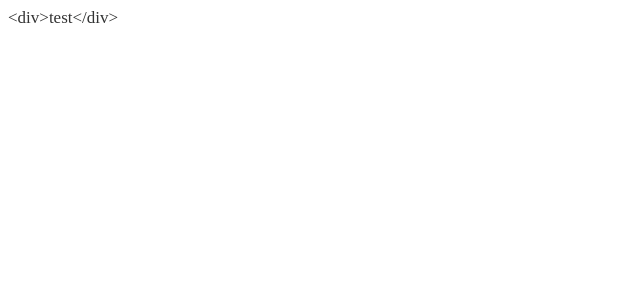
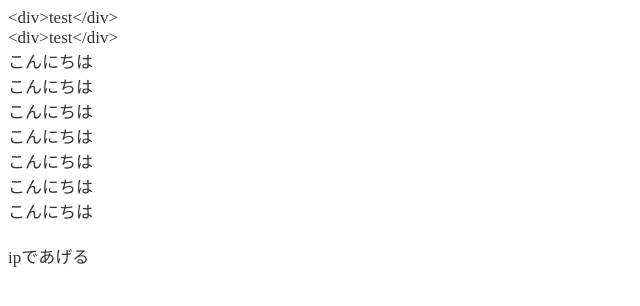
Before and after one commit to buchio1017/testrepository, a plain HTML site: page index.html in a window 1280 px wide. Shown: the whole page, without its empty margins (0-640 px from the left). Drawn offline with Linux system fonts and the light colour scheme.

Commit message:
TEST
TEST

```diff
--- a/index.html
+++ b/index.html
@@ -7,12 +7,28 @@
   <meta name="Generator" content="Cocoa HTML Writer">
   <meta name="CocoaVersion" content="1404.34">
   <style type="text/css">
-    p.p1 {margin: 0.0px 0.0px 0.0px 0.0px; line-height: 36.5px; font: 17.0px YuGothic; color: #333333; -webkit-text-stroke: #333333}
+    p.p1 {margin: 0.0px 0.0px 0.0px 0.0px; font: 17.0px YuGothic; color: #333333; -webkit-text-stroke: #333333}
+    p.p2 {margin: 0.0px 0.0px 0.0px 0.0px; line-height: 26.0px; font: 17.0px YuGothic; color: #323333; -webkit-text-stroke: #323333}
+    p.p3 {margin: 0.0px 0.0px 0.0px 0.0px; line-height: 26.0px; font: 17.0px YuGothic; color: #333333; -webkit-text-stroke: #333333}
+    p.p4 {margin: 0.0px 0.0px 0.0px 0.0px; line-height: 26.0px; font: 17.0px YuGothic; color: #333333; -webkit-text-stroke: #333333; background-color: #ffffff}
     span.s1 {font-kerning: none; background-color: #ffffff}
     span.s2 {font-kerning: none; color: #323333; -webkit-text-stroke: 0px #323333}
+    span.s3 {font-kerning: none}
   </style>
 </head>
 <body>
 <p class="p1"><span class="s1">&lt;div&gt;test</span><span class="s2">&lt;/div&gt;</span></p>
+<p class="p2"><span class="s3">&lt;div&gt;test&lt;/div&gt;</span></p>
+<p class="p2"><span class="s3">こんにちは<br>
+こんにちは<br>
+こんにちは<br>
+こんにちは<br>
+こんにちは<br>
+こんにちは<br>
+こんにちは<br>
+</span></p>
+<p class="p3"><span class="s3"><br>
+</span></p>
+<p class="p4"><span class="s3">ipであげる</span></p>
 </body>
 </html>
```
Also changed, not shown: index のコピー.html (added, +18 -0 lines).
